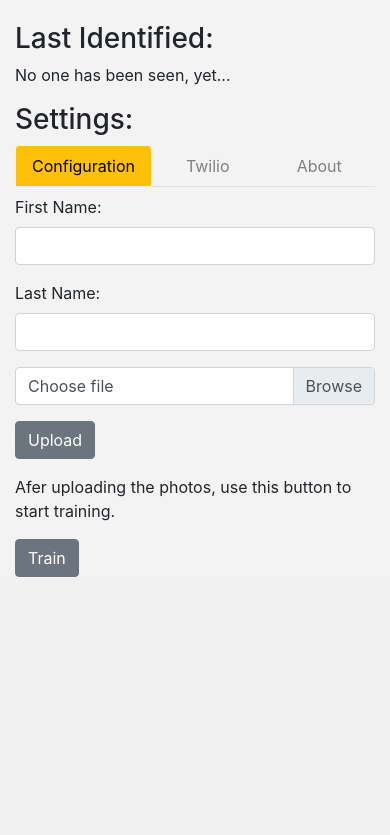
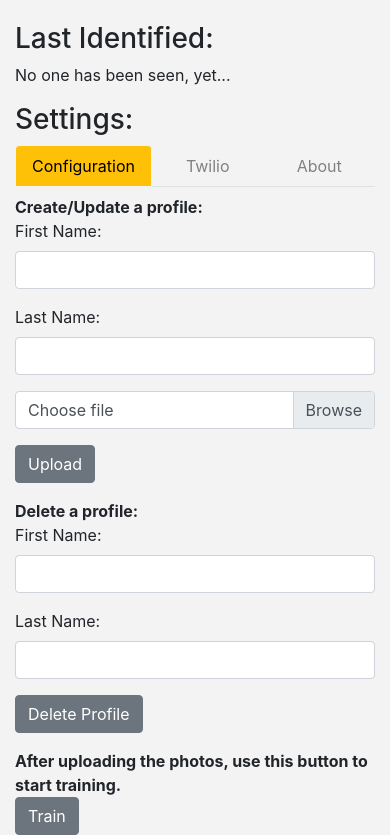
Before and after one commit to diddlyPop/whodat, a Flask app: page / in a window 390 px wide. Shown: the part 535-1370 px from the top of the page. Before the commit the page ends 1112 px from the top, so only its background shows below. Run offline with Flask 2, Linux system fonts and the light colour scheme; parts of the project's set-up code (start-up, migrations or seed data) failed here and were passed over; some libraries are stand-ins or nearby versions.

Commit message:
Added delete profile

```diff
--- a/WebApp/main.py
+++ b/WebApp/main.py
@@ -11,6 +11,7 @@ import threading
 import time
 import os
 import json
+import shutil
 from twilio.rest import Client as TwilioClient
 from datetime import datetime
 from pytz import timezone
@@ -45,7 +46,7 @@ outputFrame = None
 class Trainer:
     def __init__(self):
         self.dataset = "assets/profiles"
-        self.encodings = "encodings.pickle"
+        self.encodings = "assets/encodings.pickle"
         self.detection_method = 'hog'   # for better computers use 'cnn'
 
     def encode(self):
@@ -95,7 +96,7 @@ class Recognizer:
             last_seen = get_pst()
             diff = time.time() - self.delay_cache[name]
             print(f"{name} last seen at {last_seen}")
-            lastSeenMessage = "{name} last seen at {last_seen}"
+            lastSeenMessage = name + " last seen at " + last_seen
             if diff > self.delay_cache_threshold:
                 print("RESET DELAY CACHE FOR THIS NAME")
                 self.delay_cache[name] = time.time()
@@ -206,10 +207,14 @@ def home():
             twilioJSON("write",request.form['twilioAccountSID'], request.form['twilioAuthToken'], request.form['twilioFrom'], request.form['twilioTo'])
         elif (request.form.get('submit') == "upload"):
             photo = request.files['uploadFile']
-            profileName = request.form['firstNameField'] + '_' + request.form['lastNameField']
+            profileName = request.form['firstNameField'].lower() + '_' + request.form['lastNameField'].lower()
             if not (os.path.isdir('assets/profiles/' + profileName + '/')):
                 os.makedirs('assets/profiles/' + profileName + '/')
             photo.save('assets/profiles/' + profileName + '/' + photo.filename)
+        elif (request.form.get('submit') == "deleteProfile"):
+            profileName = request.form['firstNameField'].lower() + '_' + request.form['lastNameField'].lower()
+            if (os.path.isdir('assets/profiles/' + profileName + '/')):
+                shutil.rmtree('assets/profiles/' + profileName + '/')
         elif (request.form.get('submit') == "train"):
             #Put code here for training
             print("The Train Button has been pressed!")
--- a/WebApp/templates/index.html
+++ b/WebApp/templates/index.html
@@ -51,9 +51,9 @@
             </nav>
 
             <div class="tab-content pt-2" id="pills-tabContent">
-
+              <strong>Create/Update a profile:</strong>
                 <div class="tab-pane fade show active" id="nav-configuration" role="tabpanel" aria-labelledby="nav-configuration-tab">
-                  <form method='POST' enctype="multipart/form-data">
+                  <form method='POST' enctype="multipart/form-data" onsubmit=showUploadMessage()>
                     <div class="form-row">
                       <div class="col-md mb-3">
                         <label for="first_name">First Name:</label>
@@ -65,15 +65,30 @@
                       </div>
                     </div>
                     <div class="custom-file mb-3">
-                      <input type="file" accept=".jpeg,.jpg,.png" class="custom-file-input" id="chosenFile" name="uploadFile">
+                      <input type="file" accept=".jpeg,.jpg,.png" class="custom-file-input" id="chosenFile" name="uploadFile" required>
                       <label class="custom-file-label" for="chosenFile">Choose file</label>
                     </div>
-                    <button type="submit" class="btn btn-secondary mb-3" name="submit" value="upload" onclick=showUploadMessage()>Upload</button>
+                    <button type="submit" class="btn btn-secondary mb-3" name="submit" value="upload">Upload</button>
                   </form>
 
-                  <p>Afer uploading the photos, use this button to start training.</p>
-                  <form method='POST'>
-                      <button type="submit" class="btn btn-secondary" name="submit" value="train" onclick=showTrainingMessage()>Train</button>
+                  <strong>Delete a profile:</strong>
+                  <form method='POST' enctype="multipart/form-data" onsubmit=showDeleteProfileMessage()>
+                    <div class="form-row">
+                      <div class="col-md mb-3">
+                        <label for="first_name">First Name:</label>
+                        <input type="text" class="form-control" id="firstName" name="firstNameField" required>
+                      </div>
+                        <div class="col-md mb-3">
+                        <label for="last_name">Last Name:</label>
+                        <input type="text" class="form-control" id="lastName" name="lastNameField" required>
+                      </div>
+                    </div>
+                    <button type="submit" class="btn btn-secondary mb-3" name="submit" value="deleteProfile">Delete Profile</button>
+                  </form>
+
+                  <strong>After uploading the photos, use this button to start training.</strong>
+                  <form method='POST' onsubmit=showTrainingMessage()>
+                      <button type="submit" class="btn btn-secondary" name="submit" value="train">Train</button>
                   </form>
               </div>
 
@@ -123,7 +138,10 @@
       alert("Twilio settings updated")
     }
     function showUploadMessage() {
-      alert("File uploaded successfully")
+      alert("File upload request sent")
+    }
+    function showDeleteProfileMessage() {
+      alert("Deleting Profile (If one exists)")
     }
     function showTrainingMessage() {
       alert("Please wait a few minutes for the process to complete")
```
